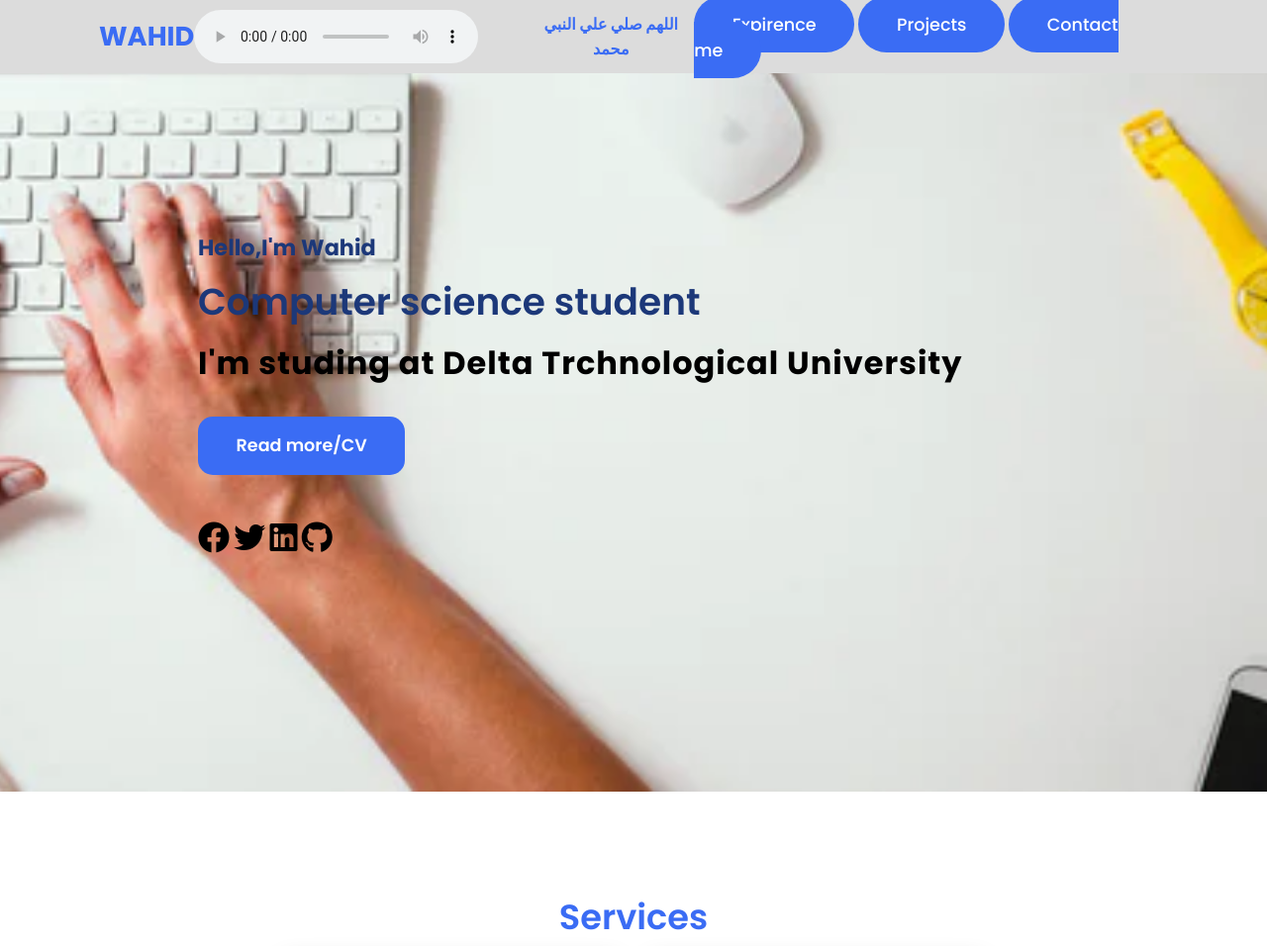
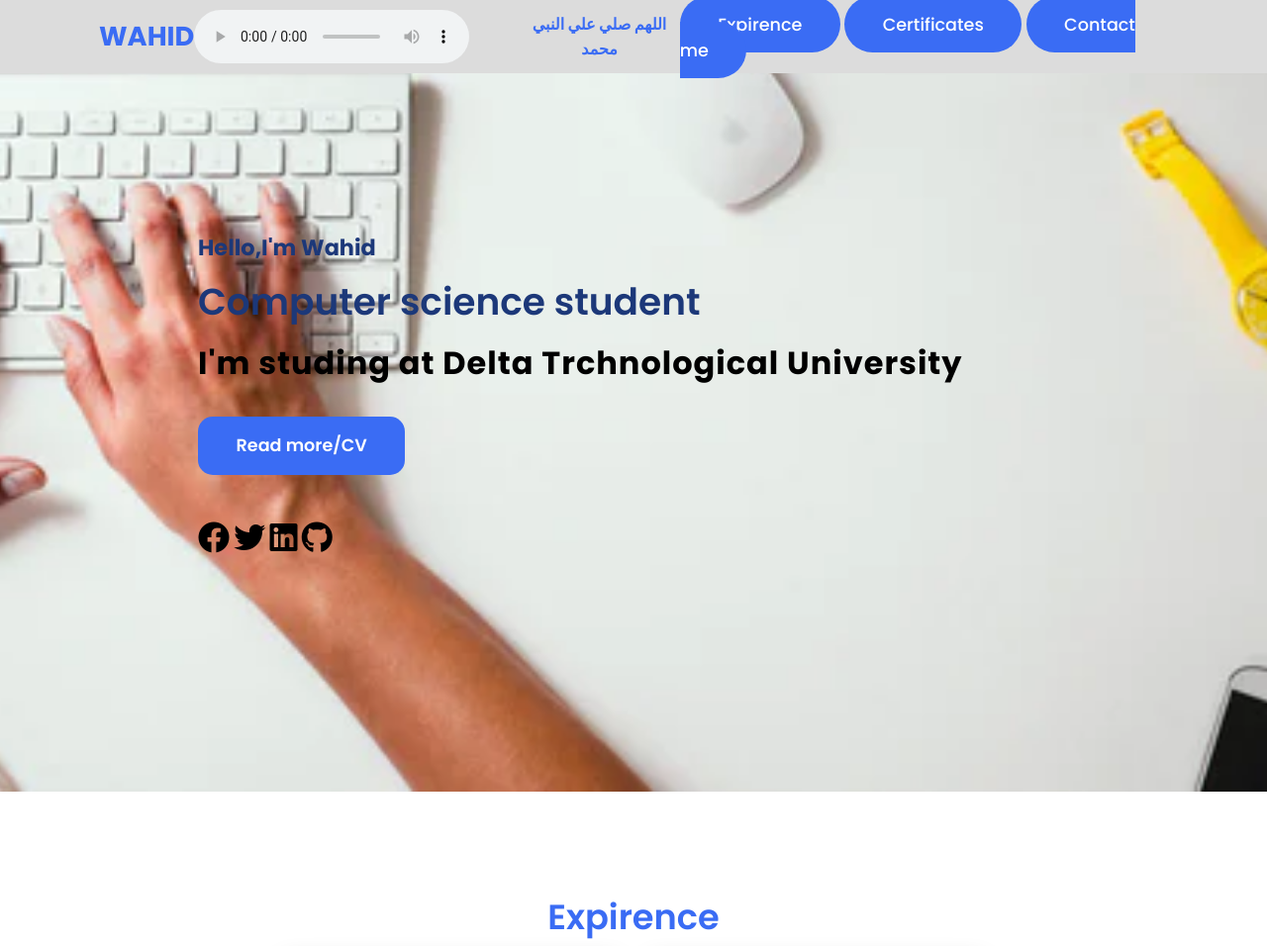
Before and after one commit to WAHID-QANDIL/Portfolio, a plain HTML site: page index.html in a window 1280 px wide. Shown: the top 956 px of the page at 99% size. Drawn offline with Linux system fonts and the light colour scheme.

Commit message:
Update index.html

```diff
--- a/index.html
+++ b/index.html
@@ -15,7 +15,7 @@
             <p class="p">اللهم صلي علي النبي محمد </p>
             <nav class="nav">
                 <a href="#Services">Expirence</a>
-                <a href="#Certificates">Projects</a>
+                <a href="#Certificates">Certificates</a>
                 <a href="mailto: wahidqandill@gmail.com">Contact me</a>
 
             </nav>
@@ -34,7 +34,7 @@
             </div>
         </section>
         <section class="cards" id="Services">
-            <h2 class="Services">Services</h2>
+            <h2 class="Services">Expirence</h2>
             <div class="content">
                     <div class="card">
                         <div class="card-icons">
```
